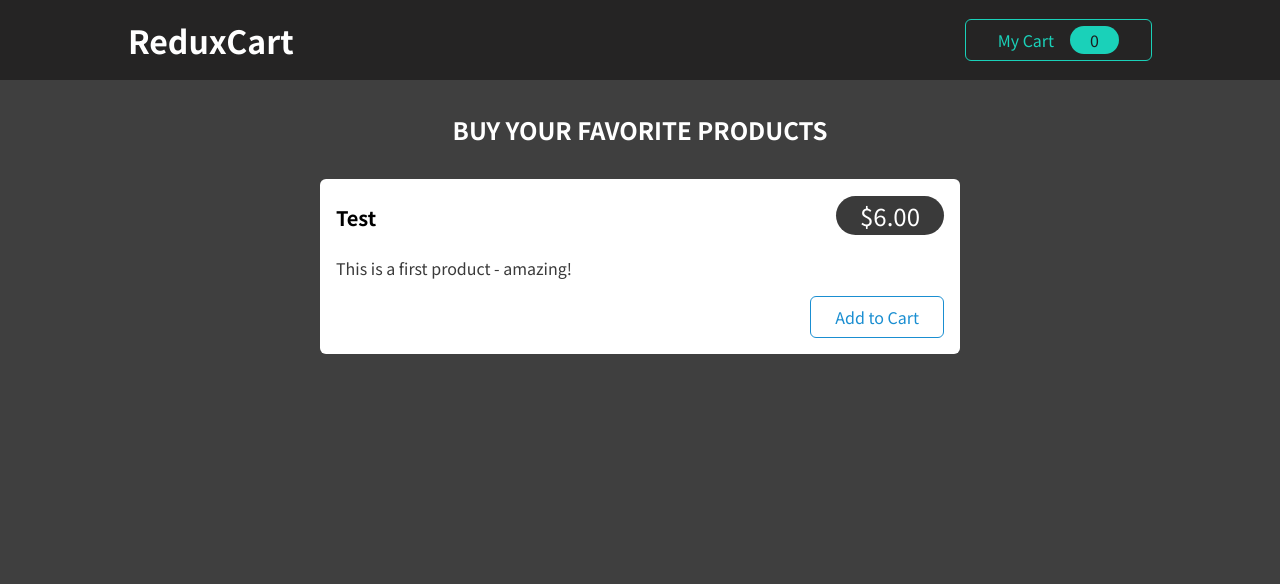
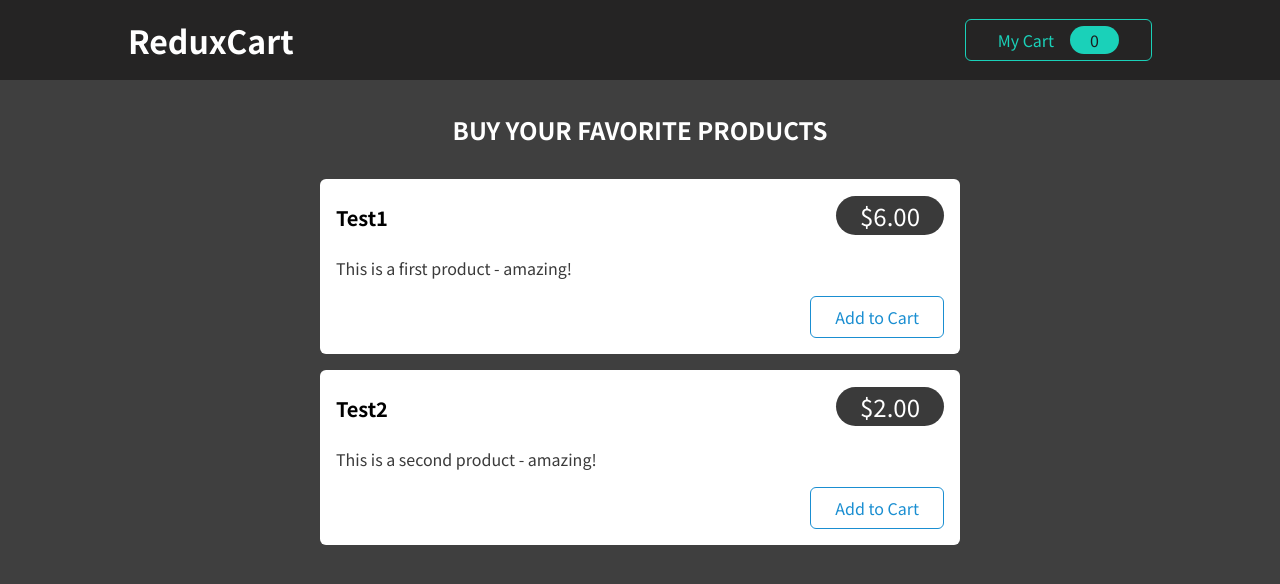
Before and after one commit to Changwhi/React-Practice-All, a React (Create React App) app in the folder AdvancedRedux/: page / in a window 1280 px wide. Shown: the top 584 px of the page. Built offline with nearby package versions, Linux system fonts and the light colour scheme.

Commit message:
Feat: Add one more option(product)

```diff
--- a/AdvancedRedux/src/components/Shop/Products.js
+++ b/AdvancedRedux/src/components/Shop/Products.js
@@ -1,16 +1,31 @@
 import ProductItem from './ProductItem';
 import classes from './Products.module.css';
 
+const DUMMY = [{
+    itemId: 1,
+    title: 'Test1',
+    price: 6,
+    description: 'This is a first product - amazing!'
+},
+{
+    itemId:2,
+    title: 'Test2',
+    price: 2,
+    description: 'This is a second product - amazing!'
+}]
 const Products = (props) => {
     return (
         <section className={classes.products}>
             <h2>Buy your favorite products</h2>
             <ul>
-        <ProductItem
-          title='Test'
-          price={6}
-          description='This is a first product - amazing!'
+                {DUMMY.map(book => {
+                    return <ProductItem
+                        itemId={book.itemId}
+                        title={book.title}
+                        price={book.price}
+                        description={book.description}
                     />
+                })}
             </ul>
         </section>
     );
```
Lines whose indentation alone changed are shown as unchanged.
